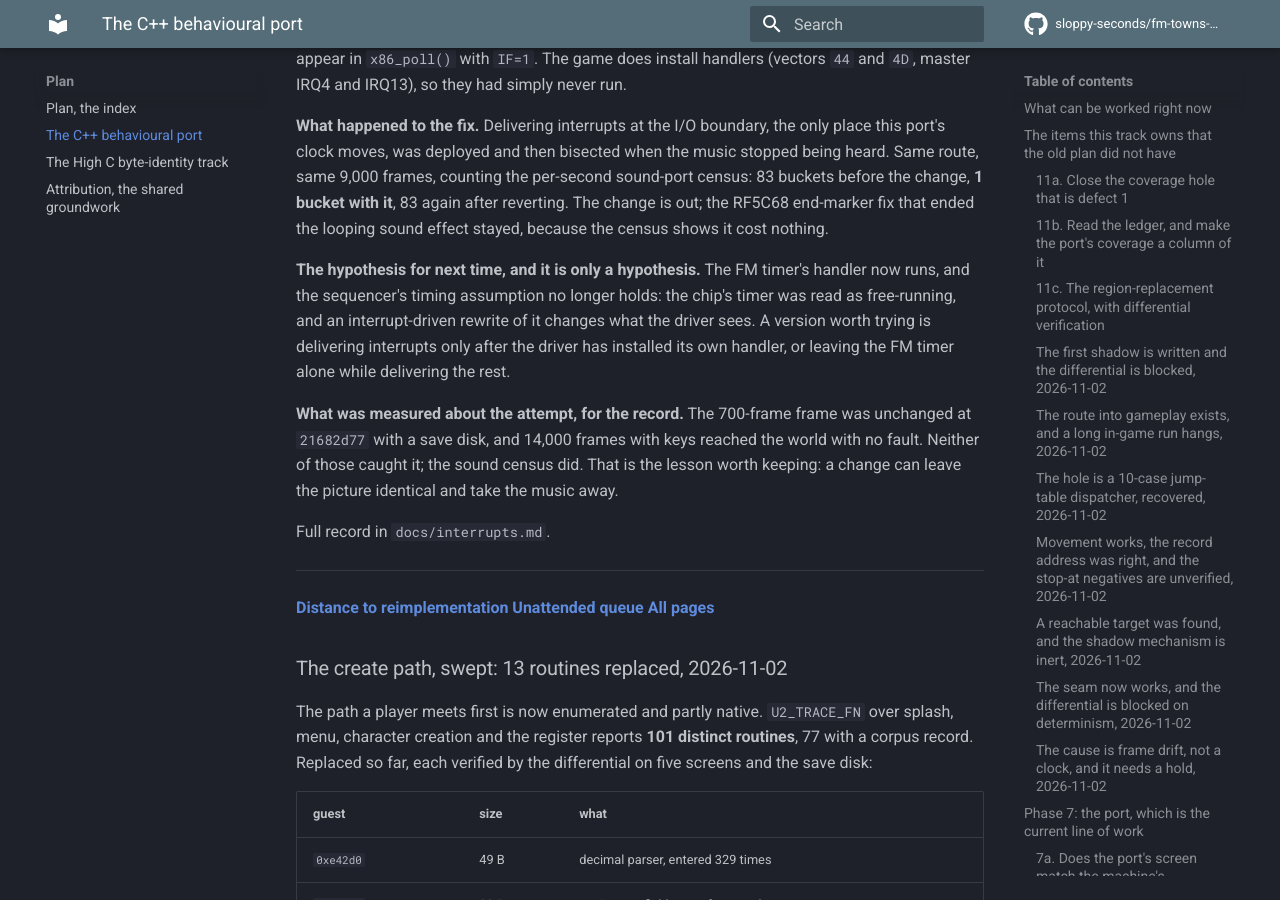
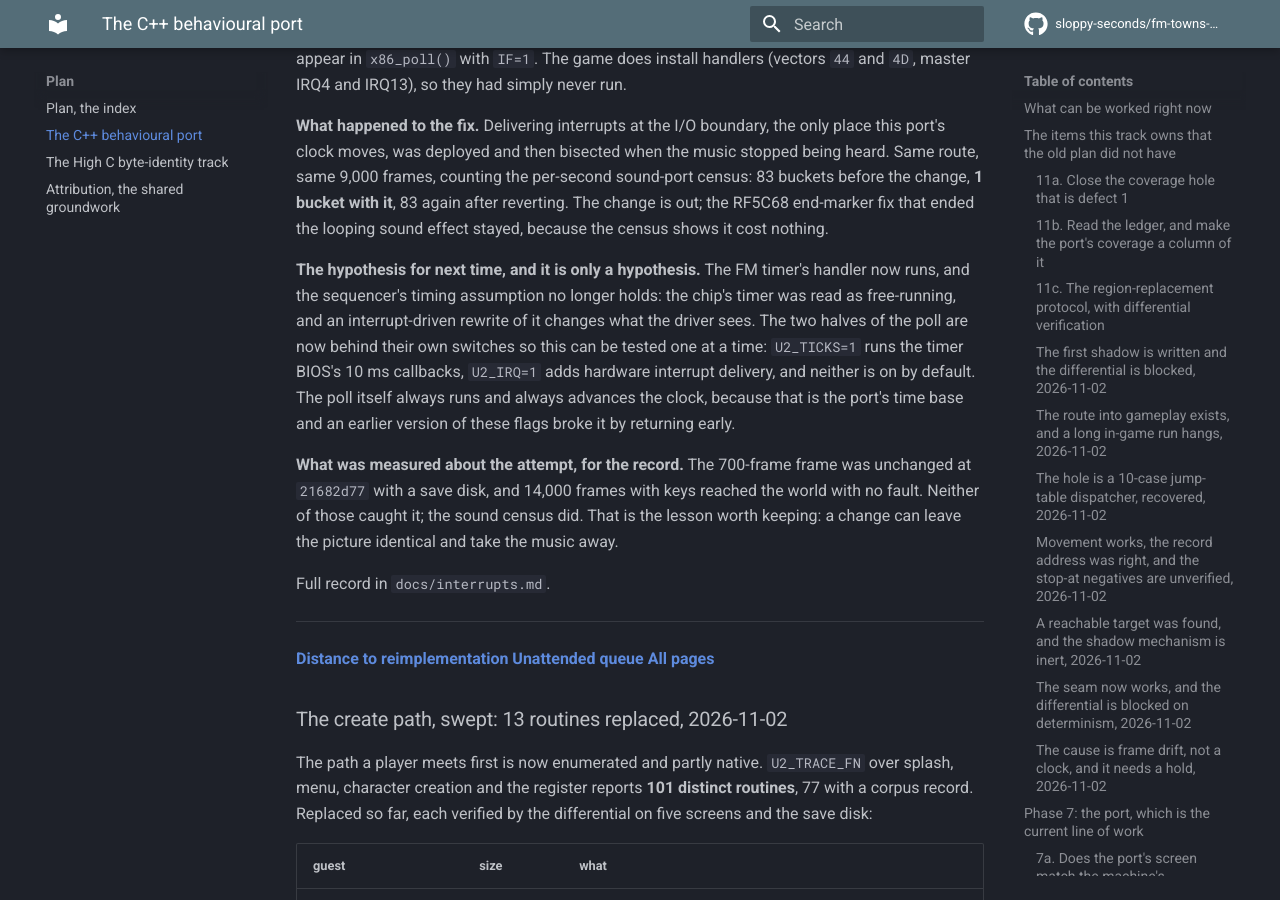
Before and after one commit to sloppy-seconds/fm-towns-ultima, an MkDocs documentation site: the page built from docs/plan-port.md, in a window 1280 px wide and 900 px high, scrolled down 56020 px. Built offline with MkDocs 1.6.1 and Material for MkDocs 9.7.7, drawn with Linux system fonts in a browser that asks for light colours; comment, search, counter and statistics services are not loaded.

Commit message:
docs: document the two poll switches, and fold in the sound findings
The gate refuses a switch the port honours but the docs do not name, and U2_TICKS and U2_IRQ were named in plan-port.md, which
is not the table portcheck reads. Recorded in plan-recomp.md with what each does and why both are off.

Landing with them, because they belong to the same subject and a docs finding does not earn a commit of its own:

- the original's music starts at the splash screen, not at the menu, which Paul corrected after hearing it
- item 5n records what the interrupt attempt cost: same route, same 9,000 frames, 83 sound buckets before, 1 with it, 83 after
  reverting, which is why it is out of the tree

Three unpushed doc-only commits and one script added-then-removed were folded into this one.

```diff
--- a/docs/plan-port.md
+++ b/docs/plan-port.md
@@ -1780,8 +1780,10 @@ fix that ended the looping sound effect stayed, because the census shows it cost
 
 **The hypothesis for next time, and it is only a hypothesis.** The FM timer's handler now runs, and the sequencer's timing
 assumption no longer holds: the chip's timer was read as free-running, and an interrupt-driven rewrite of it changes what the
-driver sees. A version worth trying is delivering interrupts only after the driver has installed its own handler, or leaving
-the FM timer alone while delivering the rest.
+driver sees. The two halves of the poll are now behind their own switches so this can be tested one at a time: `U2_TICKS=1`
+runs the timer BIOS's 10 ms callbacks, `U2_IRQ=1` adds hardware interrupt delivery, and neither is on by default. The poll
+itself always runs and always advances the clock, because that is the port's time base and an earlier version of these flags
+broke it by returning early.
 
 **What was measured about the attempt, for the record.** The 700-frame frame was unchanged at `21682d77` with a save disk,
 and 14,000 frames with keys reached the world with no fault. Neither of those caught it; the sound census did. That is the
```
Also changed, not shown: docs/music.md (+2 -1 lines), docs/plan-recomp.md (+2 -0 lines).
